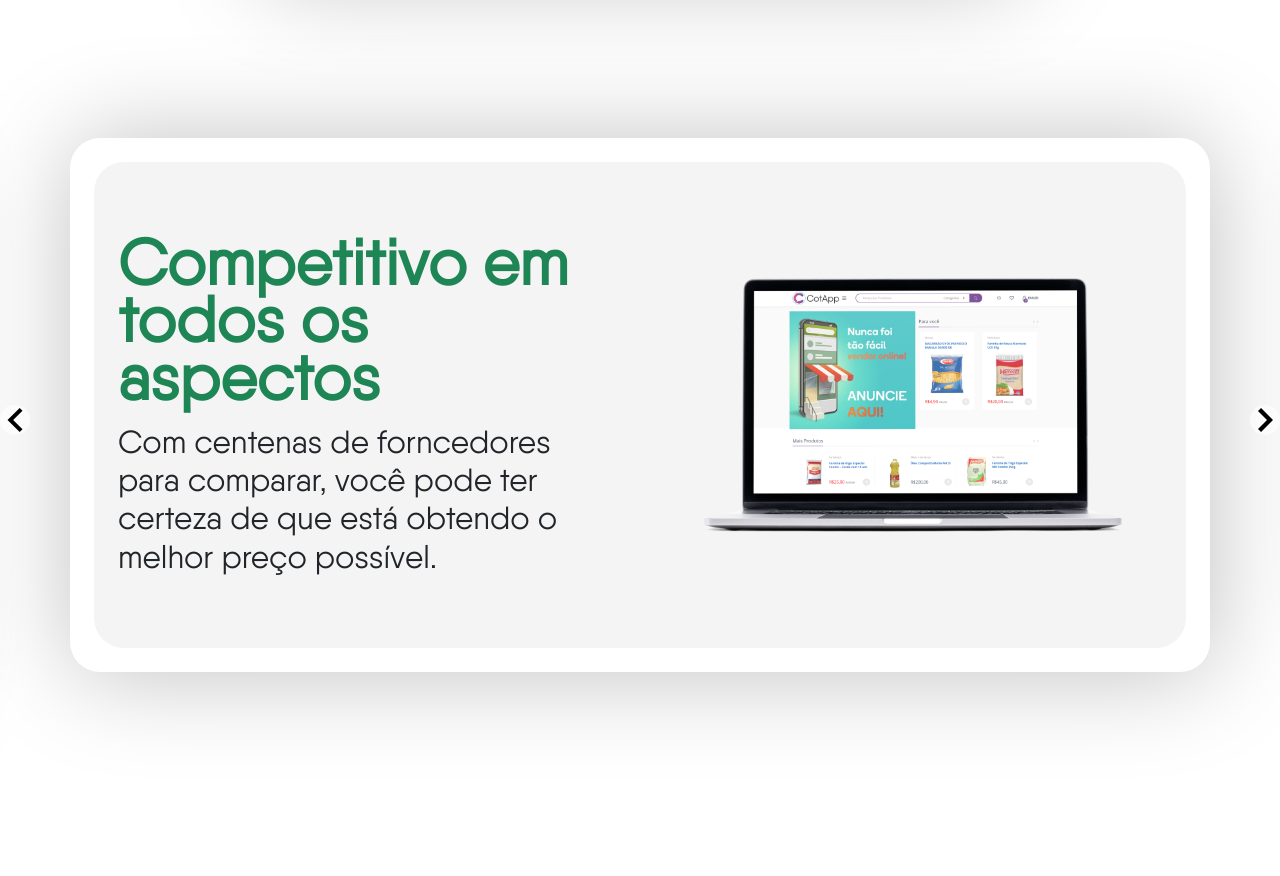
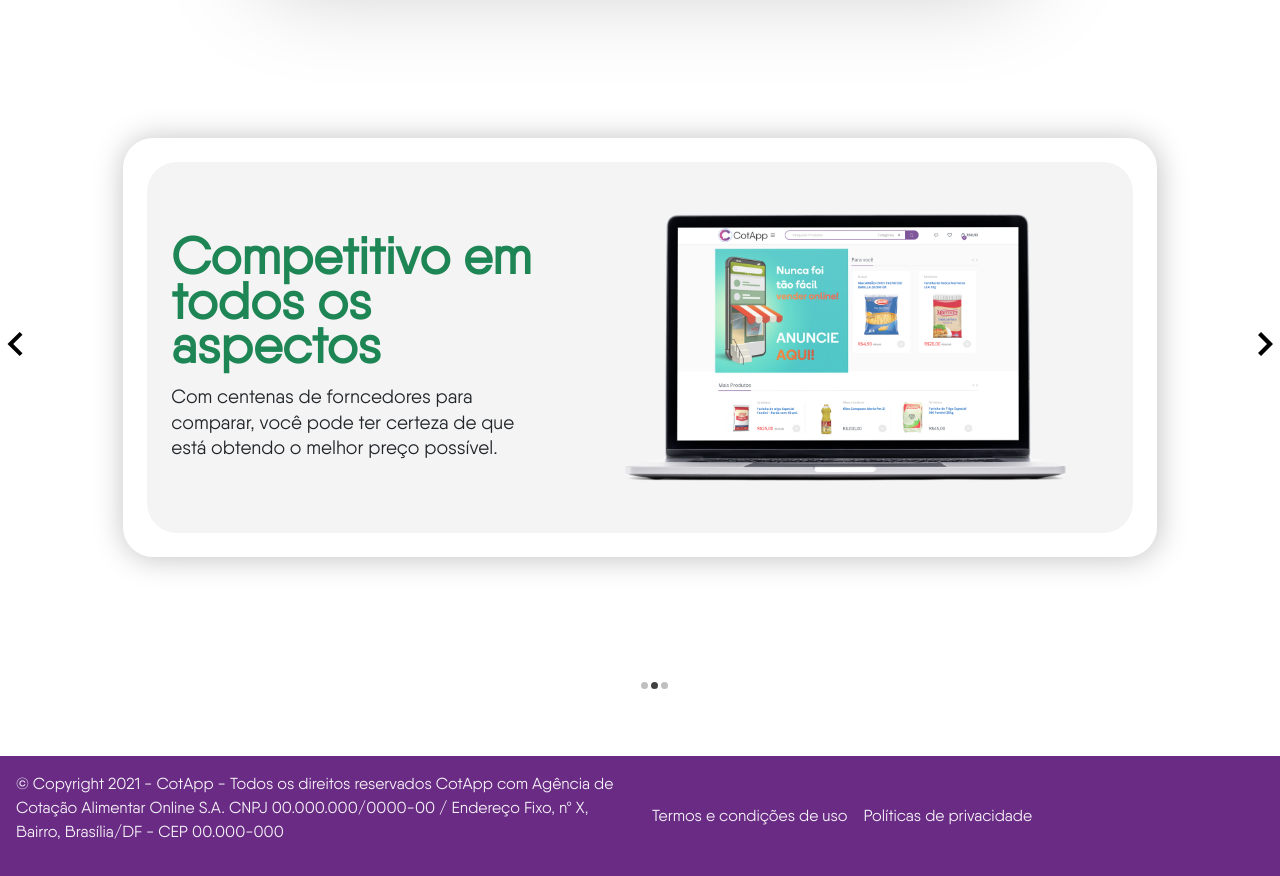
Before and after one commit to CotApp-Padaria/web-institucional, a Next.js app: page / in a window 1280 px wide. Shown: the part 5040-5916 px from the top of the page. Before the commit the page ends 5854 px from the top, so only its background shows below. Built offline with nearby package versions, Linux system fonts and the light colour scheme.

Commit message:
Criação do copyright na landingpage com os links para os termos de uso e políticas de privacidade

```diff
--- a/src/components/Container/index.tsx
+++ b/src/components/Container/index.tsx
@@ -32,11 +32,13 @@ const Container = (
 
         {children}
 
-        {/* {hasFooter &&
-          <Footer />
+        {
+          hasFooter &&
+          <div>
+            {/* <Footer />   */}
+            <Copyright />
+          </div>
         }
-
-        <Copyright/> */}
 
         {hasWhatsappButton &&
           <WhatsappButton />
--- /dev/null
+++ b/src/components/Copyright/index.module.css
@@ -0,0 +1,3 @@
+.copyrightContainer {
+    background-color: #692B84 ;
+}
--- a/src/components/Copyright/index.tsx
+++ b/src/components/Copyright/index.tsx
@@ -1,26 +1,26 @@
 import Link from 'next/link';
+import styles from './index.module.css';
 
 function Copyright() {
     return (
-        <div className="">
-            <div>
+        <div className={`row ${styles.copyrightContainer} text-light align-items-center p-3`}>
+            <div className="col-md-6">
                 <p className="">
                     © Copyright 2021 - CotApp - Todos os direitos reservados CotApp com Agência de Cotação Alimentar Online S.A.
-                </p>
-                <p className="">
                     CNPJ 00.000.000/0000-00 / Endereço Fixo, nº X, Bairro,
                     Brasília/DF - CEP 00.000-000
                 </p>
             </div>
-            <div>
-                <Link href="/termos">
-                    <a>Termos e condições de uso</a>
+            <div className="col-md-6">
+                <Link href="/terms">
+                    <span className="text-light cursor-pointer me-3">
+                        Termos e condições de uso
+                    </span>
                 </Link>
-                <Link href="/conduta">
-                    <a>Código de conduta</a>
-                </Link>
-                <Link href="/termos">
-                    <a>Privacidade</a>
+                <Link href="/politics">
+                    <span className="text-light cursor-pointer">
+                        Políticas de privacidade
+                    </span>
                 </Link>
             </div>
         </div>
--- a/src/components/Footer/index.module.css
+++ b/src/components/Footer/index.module.css
@@ -1,5 +1,5 @@
 .footerContainer {
-
+    background-color: #692B84 ;
 }
 
 .footerContato {
--- a/src/components/Index/features/celular.tsx
+++ b/src/components/Index/features/celular.tsx
@@ -6,8 +6,8 @@ export default function Celular() {
 
         <div className={`container`}>
 
-            <div className="row">
-                <div className={`col-md- ${styles.banner}`}>
+            <div className="row justify-content-center">
+                <div className={`col-md-10 ${styles.banner}`}>
                     <div className="row p-4">
                         <div className={`col-md-12 ${styles.bannerContainer}`}>
                             <div className="row align-items-center">
--- a/src/components/Index/features/computer.tsx
+++ b/src/components/Index/features/computer.tsx
@@ -6,12 +6,12 @@ export default function Computer() {
 
         <div className={`container`}>
 
-            <div className="row">
-                <div className={`col-md- ${styles.banner}`}>
+            <div className="row justify-content-center">
+                <div className={`col-md-10 ${styles.banner}`}>
                     <div className="row p-4">
                         <div className={`col-md-12 ${styles.bannerContainer}`}>
                             <div className="row align-items-center">
-                                <div className={`col-md-6 p-4 animate-float ${styles.marginComputer}`}>
+                                <div className={`col-md-5 p-4 ${styles.marginComputer}`}>
                                     <h1 className={`${styles.title} fw-bold text-secondary title`}>
                                         Competitivo em todos os aspectos
                                     </h1>
@@ -20,7 +20,7 @@ export default function Computer() {
                                         de que está obtendo o melhor preço possível.
                                     </p>
                                 </div>
-                                <div className={`col-md-6 text-center mt-0`}>
+                                <div className={`col-md-7 text-center mt-0`}>
                                     <img
                                         src="/images/index/computer.png"
                                         className={`animate-float ${styles.imgComputer}`}
--- a/src/components/Index/features/index.module.css
+++ b/src/components/Index/features/index.module.css
@@ -1,6 +1,6 @@
 
 .banner {
-    box-shadow: 2px 2px 100px rgba(0, 0, 0, 0.25);
+    box-shadow: 1px 1px 30px rgba(0, 0, 0, 0.25);
     border-radius: 30px;
 }
 
@@ -10,17 +10,17 @@
 }
 
 .title {
-    font-size: 5vw;
-    line-height: 4.5vw;
+    font-size: 4vw;
+    line-height: 3.5vw;
 }
 
 .subTitle {
-    font-size: 3vw;
+    font-size: 2vw;
 }
 
 .description {
-    font-size: 2.5vw;
-    line-height: 3vw;
+    font-size: 1.5vw;
+    line-height: 2vw;
 }
 
 .displayFlex {
@@ -35,16 +35,16 @@
 }
 
 .eachSlide {
-    padding: 7rem 2rem;
+    padding: 7rem 2rem 0;
 }
 
-@media (min-width: 768px) {
+@media (min-width: 1128px) {
     .marginComputer {
         margin: 3rem 0;
     }
 }
 
-@media (max-width: 768px) {
+@media (max-width: 1128px) {
 
     .title {
         font-size: 35px;
--- a/src/components/Index/features/index.tsx
+++ b/src/components/Index/features/index.tsx
@@ -6,18 +6,22 @@ import Tablet from './tablet';
 
 export default function Features() {
 
+    const props = {
+        indicators: true
+    }
+
     return (
 
-        <section id="features">
+        <section id="features" className="pb-5">
 
-            <Slide easing="ease">
-                <div className={`${styles.eachSlide}`}>
+            <Slide {...props} easing="ease">
+                <div className={`${styles.eachSlide} pb-5 `}>
                     <Celular />
                 </div>
-                <div className={`${styles.eachSlide}`}>
+                <div className={`row ${styles.eachSlide}`}>
                     <Computer />
                 </div>
-                <div className={`${styles.eachSlide}`}>
+                <div className={`row ${styles.eachSlide}`}>
                     <Tablet />
                 </div>
             </Slide>
--- a/src/components/Index/features/tablet.tsx
+++ b/src/components/Index/features/tablet.tsx
@@ -6,8 +6,8 @@ export default function Tablet() {
 
         <div className={`container`}>
 
-            <div className="row">
-                <div className={`col-md- ${styles.banner}`}>
+            <div className="row justify-content-center">
+                <div className={`col-md-10 ${styles.banner}`}>
                     <div className="row p-4">
                         <div className={`col-md-12 ${styles.bannerContainer}`}>
                             <div className="row align-items-center">
--- a/src/pages/options/index.tsx
+++ b/src/pages/options/index.tsx
@@ -12,6 +12,7 @@ function Login() {
 
     return (
         <Container
+            hasFooter = {false}
             hasWhatsappButton = {false}
         >
 
--- a/src/styles/global.css
+++ b/src/styles/global.css
@@ -60,6 +60,10 @@ a {
     right: 20px;
 }
 
+.cursor-pointer:hover {
+    cursor: pointer;
+    text-decoration: underline;
+}
 
 .color-whatsapp {
     background-color: #25d366;
```
Also changed, not shown: src/components/Footer/index.tsx (+1 -7 lines).
